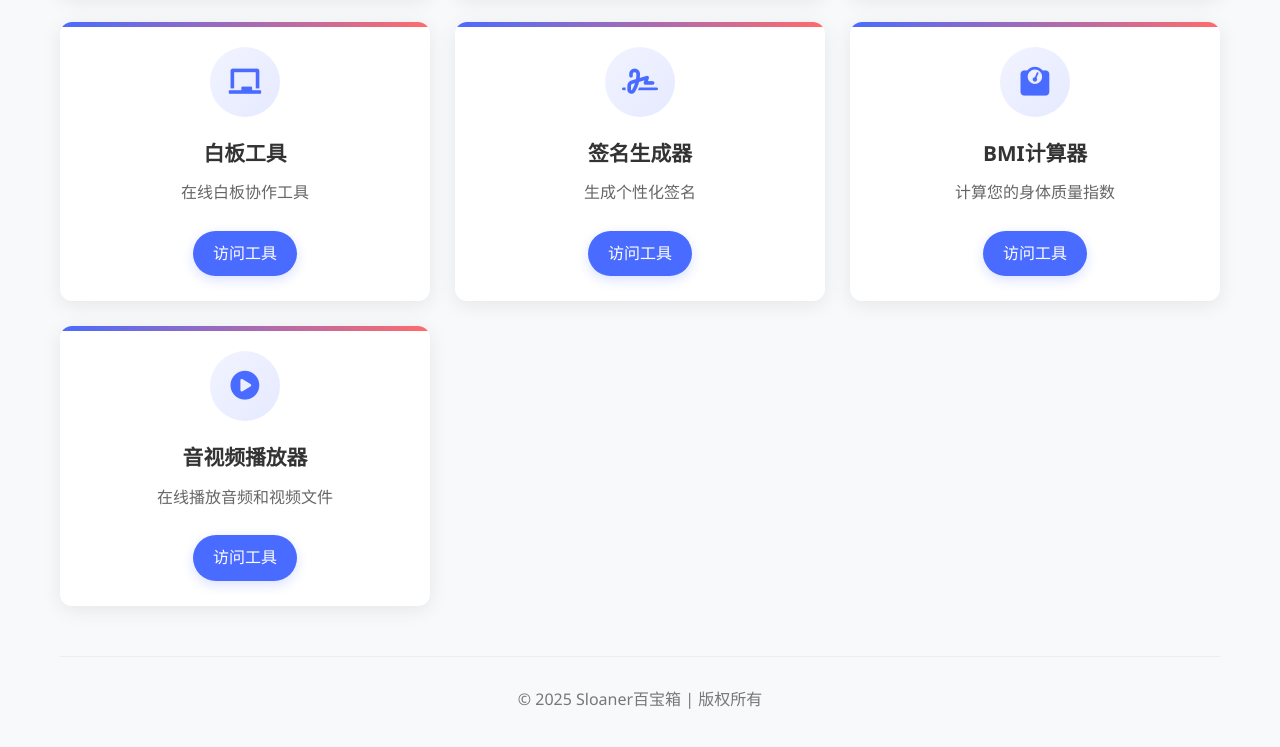
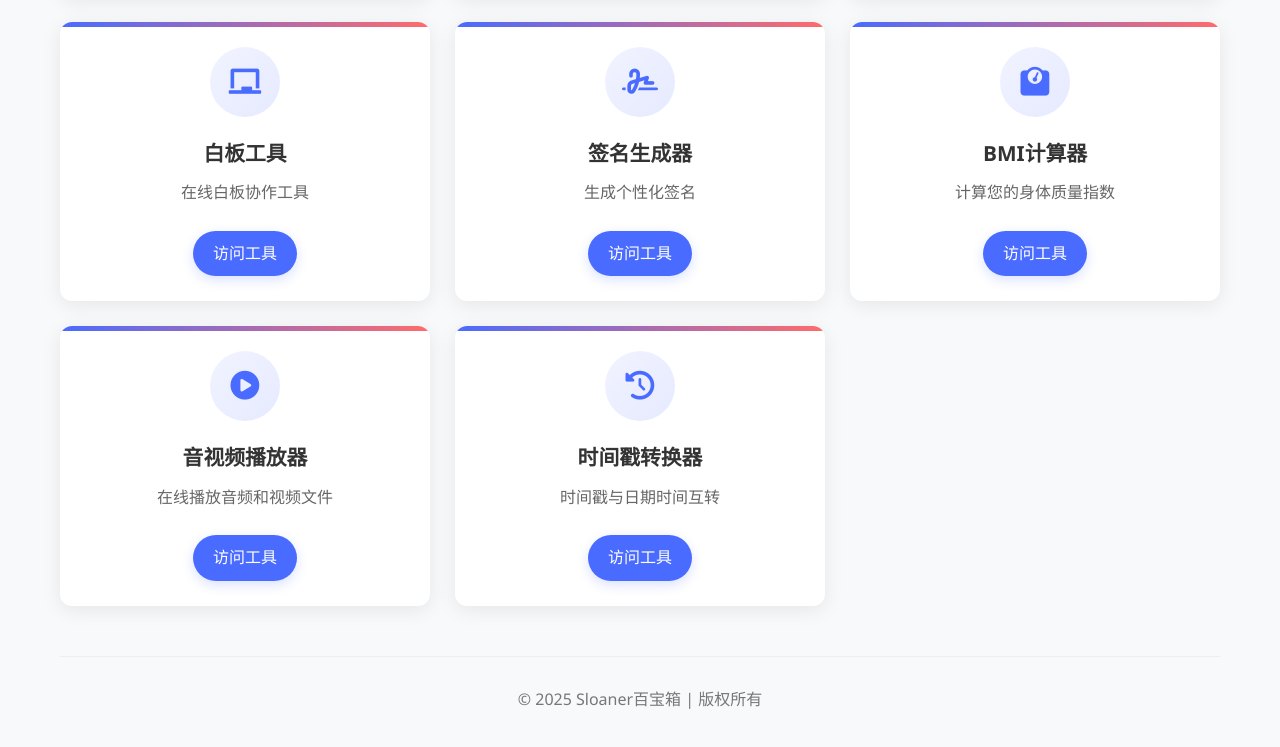
Before and after one commit to xinxi2024/Treasure-Chest-Integration, a plain HTML site: page index.html in a window 1280 px wide. Shown: the part 2677-3424 px from the top of the page. Drawn offline with Linux system fonts and the light colour scheme.

Commit message:
feat:all

```diff
--- a/index.html
+++ b/index.html
@@ -211,6 +211,14 @@
                 <p>在线播放音频和视频文件</p>
                 <a href="https://ysloaner-aavp.onrender.com" target="_blank" class="tool-link">访问工具</a>
             </div>
+
+            <!-- 新增时间戳转换器工具卡片 -->
+            <div class="tool-card">
+                <div class="tool-icon"><i class="fas fa-history"></i></div>
+                <h3>时间戳转换器</h3>
+                <p>时间戳与日期时间互转</p>
+                <a href="https://sloaner-stc.onrender.com/" target="_blank" class="tool-link">访问工具</a>
+            </div>
         </main>
 
         <footer>
```
Also changed, not shown: 1 other file.
